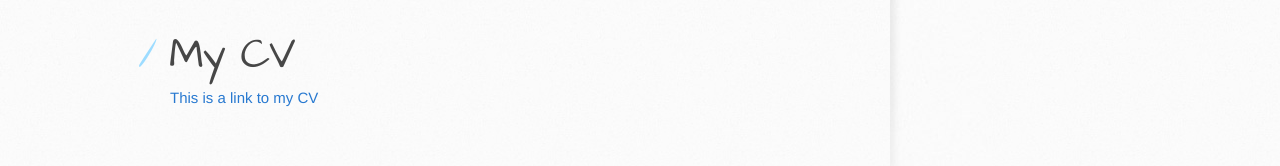
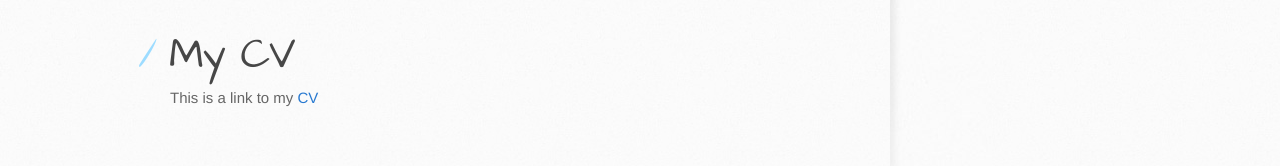
Before and after one commit to LoreDonne/loredonne.github.io, a Jekyll site: the page built from index.md, in a window 1280 px wide. Shown: the part 438-604 px from the top of the page. Built offline with Jekyll 4.4.1, drawn with Linux system fonts in a browser that asks for light colours.

```diff
--- a/index.md
+++ b/index.md
@@ -7,4 +7,4 @@ Welcome to my first GitHub Pages website.
 ![Link to picture](images/foto.jpg)
 
 # My CV
-[This is a link to my CV](cv)
+This is a link to my [CV](cv)
```
